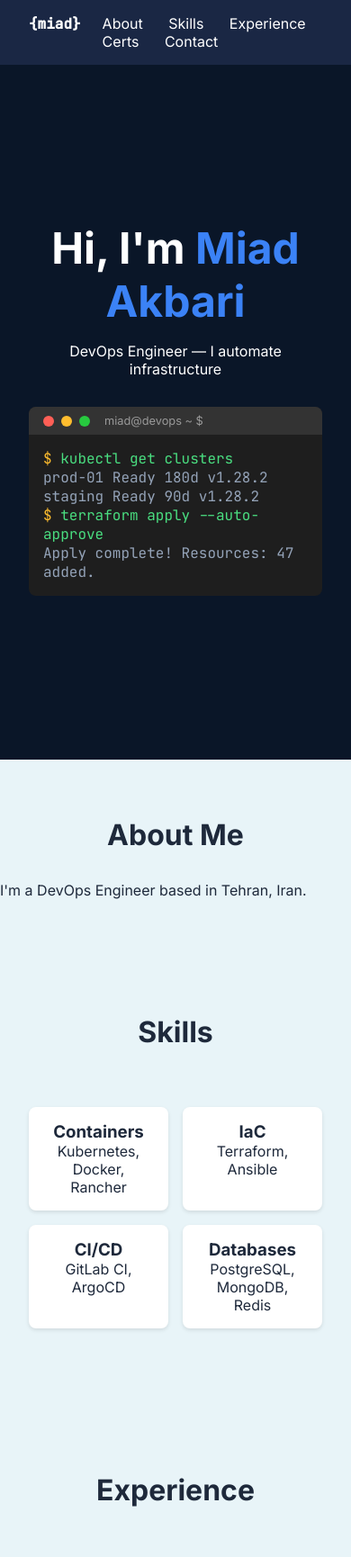
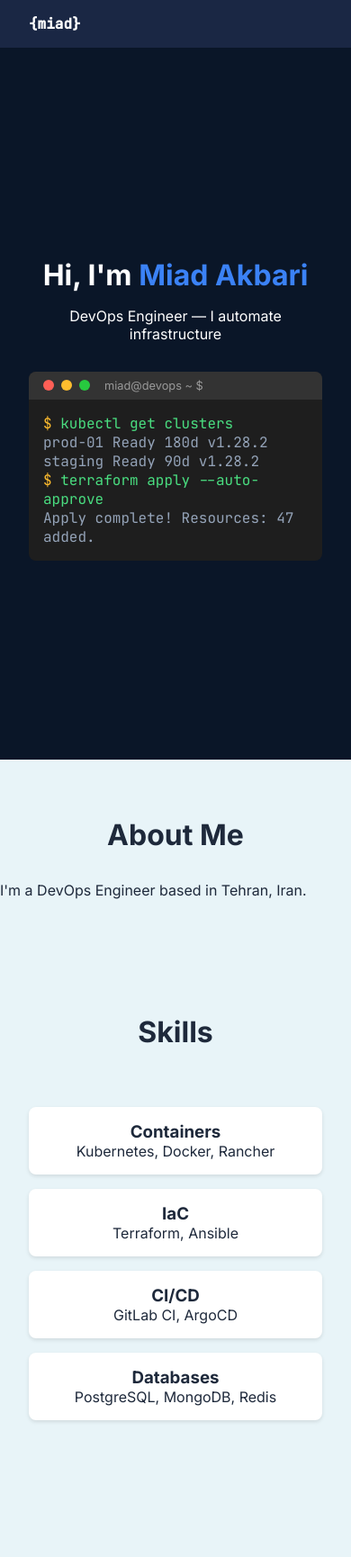
Before and after one commit to miaad-akbari/portfolio-flask, a Python web app: template templates/index.html in a window 390 px wide. Shown: the top 1730 px of the page at 90% size. Run offline with Jinja, Linux system fonts and the light colour scheme; the template is opened without the code that fills it, so the values that code supplies are empty.

Commit message:
Add responsive breakpoints for mobile

```diff
--- a/static/style.css
+++ b/static/style.css
@@ -214,3 +214,21 @@ section h2 {
     margin: 0 auto;
     padding: 0 2rem;
 }
+
+@media (max-width: 768px) {
+    .hero {
+        flex-direction: column;
+    }
+
+    .hero h1 {
+        font-size: 2rem;
+    }
+
+    .nav-links {
+        display: none;
+    }
+
+    .skills-grid {
+        grid-template-columns: 1fr;
+    }
+}
```
